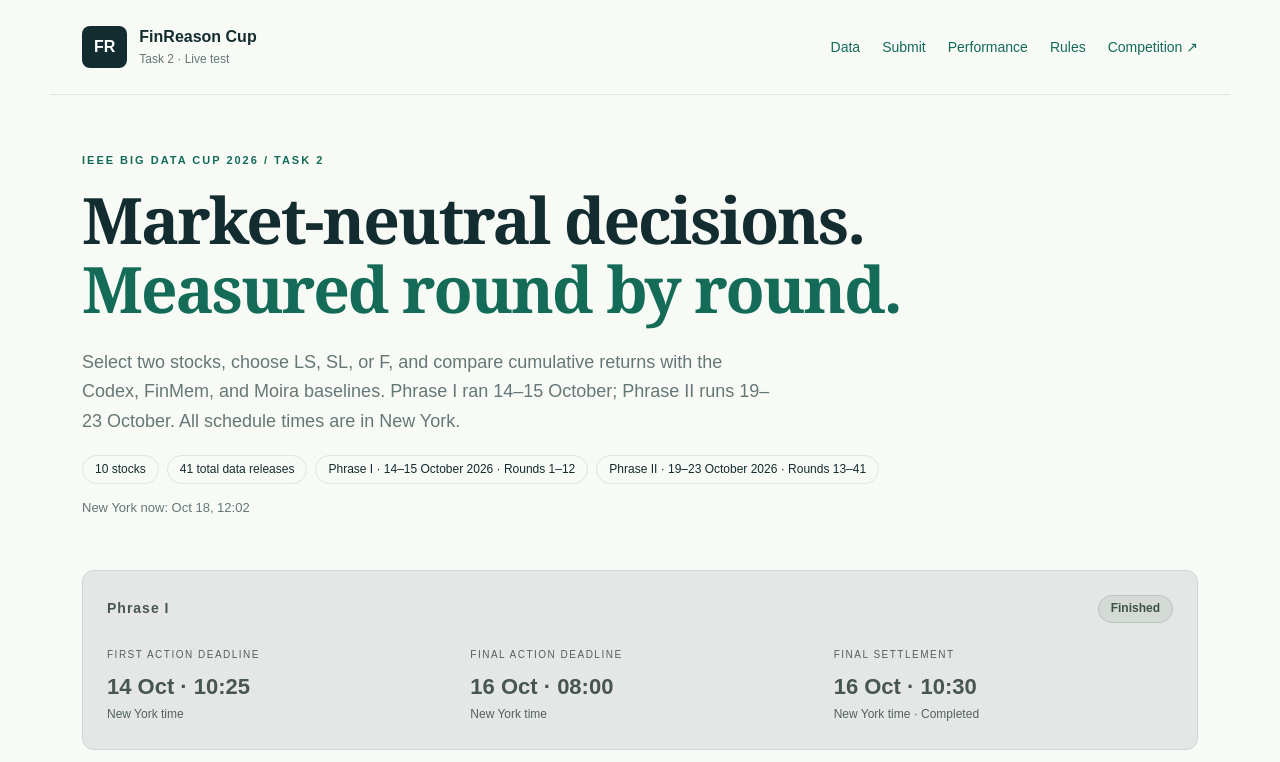
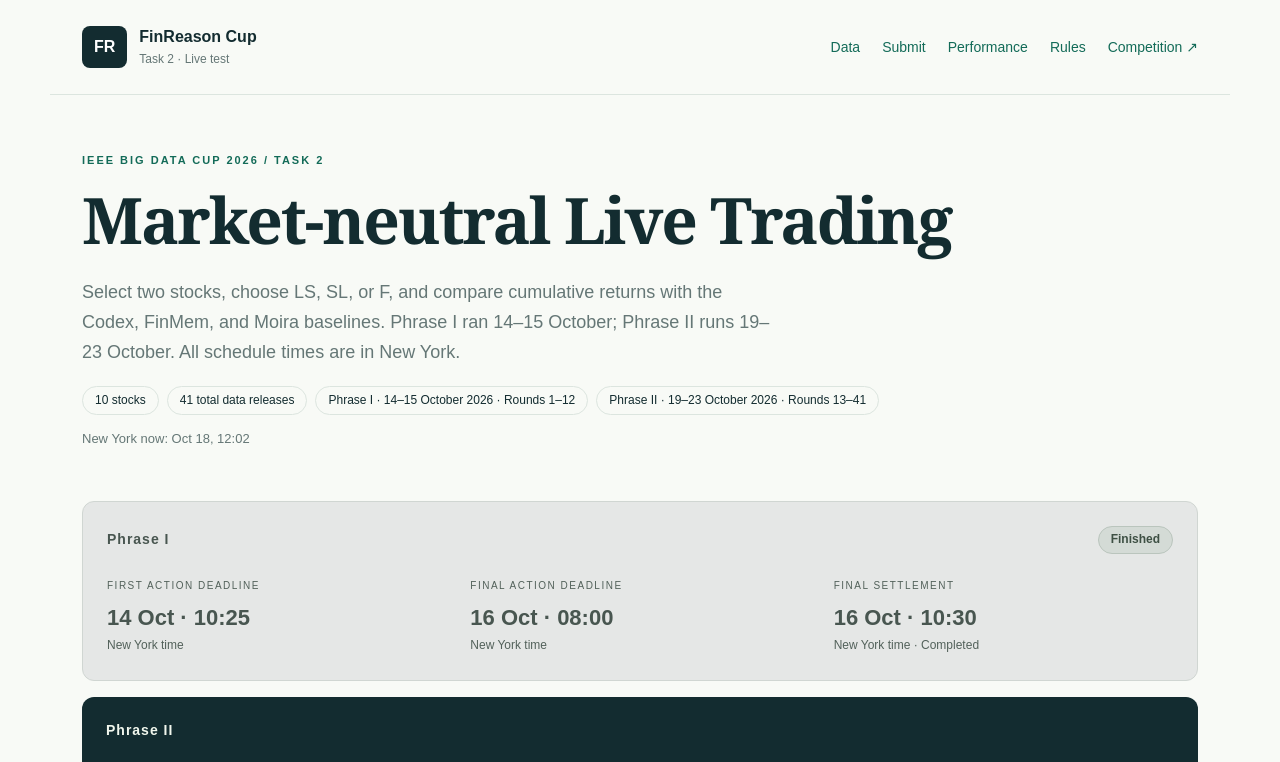
Before and after one commit to Carolyn-Jiang/Market-Neutral-Hedging-live-trading, a plain HTML site: page index.html in a window 1280 px wide. Shown: the top 762 px of the page. Drawn offline with Linux system fonts and the light colour scheme; no server answers.

Commit message:
Set main title to Market-neutral Live Trading

```diff
--- a/index.html
+++ b/index.html
@@ -1,10 +1,10 @@
 <!doctype html>
 <html lang="en">
-<head><meta charset="utf-8"><meta name="viewport" content="width=device-width,initial-scale=1"><title>Market-Neutral Hedging · Live Test</title><meta name="description" content="FinReason Cup Task 2: 41 New York rounds, private pair actions, released market data, and cumulative performance through 23 October 2026."><link rel="stylesheet" href="style.css?v=20261018-phrase-labels"></head>
+<head><meta charset="utf-8"><meta name="viewport" content="width=device-width,initial-scale=1"><title>Market-neutral Live Trading</title><meta name="description" content="FinReason Cup Task 2: 41 New York rounds, private pair actions, released market data, and cumulative performance through 23 October 2026."><link rel="stylesheet" href="style.css?v=20261018-phrase-labels"></head>
 <body>
 <header><a class="brand" href="./"><span class="mark">FR</span><span>FinReason Cup <small>Task 2 · Live test</small></span></a><nav><a href="#data">Data</a><a href="#submit">Submit</a><a href="#performance">Performance</a><a href="#rules">Rules</a><a href="https://the-finai.github.io/IEEE-bigdata-cup/task2/">Competition ↗</a></nav></header>
 <main>
-<section class="hero"><p class="eyebrow">IEEE BIG DATA CUP 2026 / TASK 2</p><h1>Market-neutral decisions.<br><span>Measured round by round.</span></h1><p class="intro">Select two stocks, choose LS, SL, or F, and compare cumulative returns with the Codex, FinMem, and Moira baselines. Phrase I ran 14–15 October; Phrase II runs 19–23 October. All schedule times are in New York.</p><div class="badges"><span>10 stocks</span><span>41 total data releases</span><span>Phrase I · 14–15 October 2026 · Rounds 1–12</span><span>Phrase II · 19–23 October 2026 · Rounds 13–41</span></div><p id="clock" class="clock" aria-live="off"></p></section>
+<section class="hero"><p class="eyebrow">IEEE BIG DATA CUP 2026 / TASK 2</p><h1>Market-neutral Live Trading</h1><p class="intro">Select two stocks, choose LS, SL, or F, and compare cumulative returns with the Codex, FinMem, and Moira baselines. Phrase I ran 14–15 October; Phrase II runs 19–23 October. All schedule times are in New York.</p><div class="badges"><span>10 stocks</span><span>41 total data releases</span><span>Phrase I · 14–15 October 2026 · Rounds 1–12</span><span>Phrase II · 19–23 October 2026 · Rounds 13–41</span></div><p id="clock" class="clock" aria-live="off"></p></section>
 <section id="phase1-deadlines" class="stats stats-finished" aria-label="Phrase I deadlines"><div class="stats-header"><h2>Phrase I</h2><span class="phase-status">Finished</span></div><article><small>FIRST ACTION DEADLINE</small><strong>14 Oct · 10:25</strong><span>New York time</span></article><article><small>FINAL ACTION DEADLINE</small><strong>16 Oct · 08:00</strong><span>New York time</span></article><article><small>FINAL SETTLEMENT</small><strong>16 Oct · 10:30</strong><span>New York time · Completed</span></article></section>
 <section id="phase2-deadlines" class="stats" aria-label="Phrase II deadlines"><div class="stats-header"><h2>Phrase II</h2></div><article><small>FIRST NEW ACTION DEADLINE</small><strong>19 Oct · 10:25</strong><span>After the 09:30 data release · New York time</span></article><article><small>FINAL ACTION DEADLINE</small><strong>23 Oct · 15:25</strong><span>New York time · 19:25 UTC</span></article><article><small>FINAL SETTLEMENT</small><strong>23 Oct · 16:00</strong><span>Rankings, risk metrics, and return paths update after verification</span></article></section>
 <section id="data"><div class="section-head"><div><p class="eyebrow">01 / POINT-IN-TIME INPUTS</p><h2><a href="https://huggingface.co/datasets/CarolynJiang/Market-Neutral-Hedging-live-trading">Data releases ↗</a></h2></div><p>One price row and one English news summary per ticker. Summaries contain 30–50 tokens.</p></div><div class="table-wrap"><table><thead><tr><th>Round</th><th>New York release</th><th>News window</th><th>Action due</th><th>Files</th></tr></thead><tbody id="rounds"></tbody></table></div><p class="muted">News windows include the start and exclude the end. Missing data is flagged; incomplete coverage is not treated as no news.</p></section>
```
Also changed, not shown: tests/frontend.test.mjs (+3 -0 lines).
